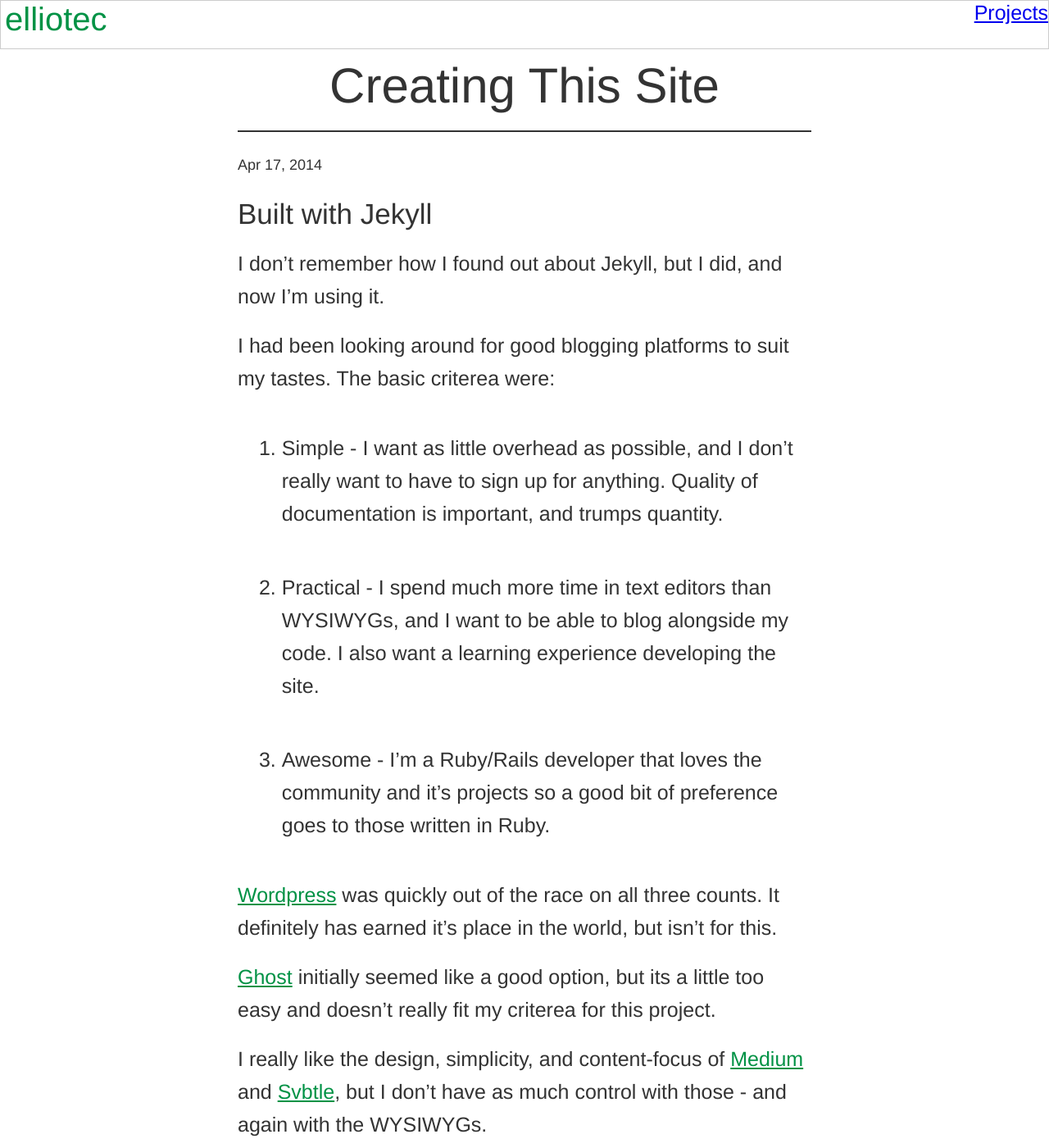
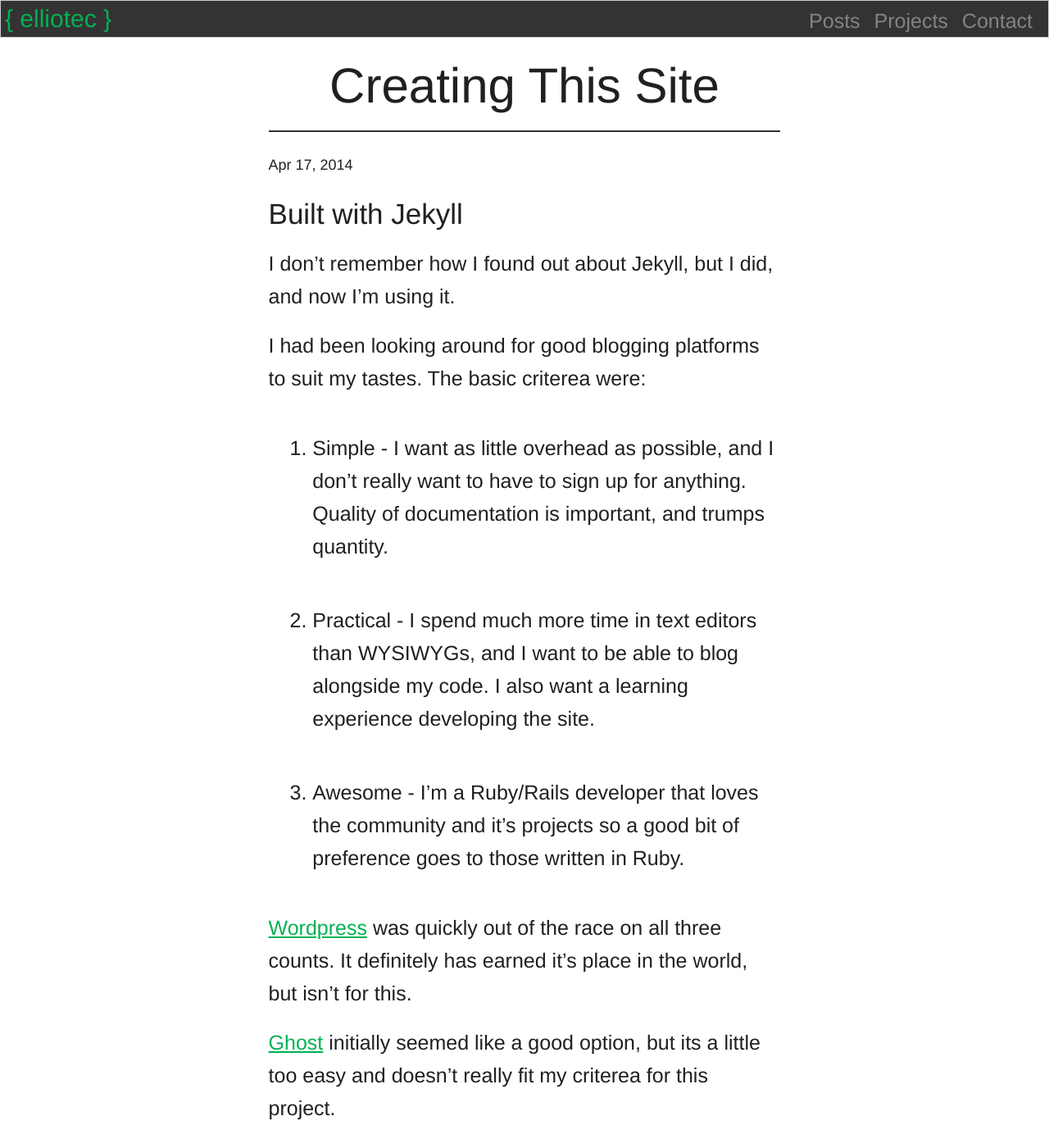
Before and after one commit to elliotec/elliotec.com, a Jekyll site: the page built from _posts/2014-04-17-creating-this-site.md, in a window 1280 px wide and 1400 px high. Shown: the whole window at 82% size. Built offline with Jekyll 4.4.1, drawn with Linux system fonts in a browser that asks for light colours; Markdown is read by kramdown in place of the engine named in the settings.

Commit message:
sassify a bit, mainly header.

```diff
--- a/_config.yml
+++ b/_config.yml
@@ -1,4 +1,4 @@
-name: elliotec
+name: '{ elliotec }'
 markdown: redcarpet
 highlighter: pygments
 description: "Write an awesome description for your new site here. It will appear in your document head meta (for Google search results) and in your feed.xml site description."
--- a/_includes/header.html
+++ b/_includes/header.html
@@ -2,7 +2,9 @@
   <header>
     <a class="logo" href="/">{{ site.name }}</a>
     <nav>
+      <a href="/posts">Posts</a>
       <a href="/projects">Projects</a>
+      <a href="#">Contact</a>
     </nav>
   </header>
 </div>
--- a/_layouts/default.html
+++ b/_layouts/default.html
@@ -1,19 +1,9 @@
 <!doctype html>
-<html class="no-js">
-
+<html>
   {% include head.html %}
-
-    <body>
-
+  <body>
     {% include header.html %}
-
-    <div class="page-content">
-      <div class="wrap">
       {{ content }}
-      </div>
-    </div>
-
     {% include footer.html %}
-
-    </body>
+  </body>
 </html>
--- a/_layouts/page.html
+++ b/_layouts/page.html
@@ -2,13 +2,9 @@
 layout: default
 ---
 <div class="post">
-
-  <header class="post-header">
+  <article class="post-content">
     <h1>{{ page.title }}</h1>
-  </header>
-
-  <article class="post-content">
-  {{ content }}
+    <p id="date">{{ page.date | date: "%b %-d, %Y" }}</p>
+    {{ content }}
   </article>
-
 </div>
--- a/_layouts/post.html
+++ /dev/null
@@ -1,13 +0,0 @@
----
-layout: default
----
-<div class="post">
-  <article class="post-content">
-    <h1>{{ page.title }}</h1>
-    <p id="date">{{ page.date | date: "%b %-d, %Y" }}</p>
-    <p class="meta">
-      {% if page.author %} • {{ page.author }}{% endif %}{% if page.meta %} • {{ page.meta }}{% endif %}
-    </p>
-    {{ content }}
-  </article>
-</div>
--- a/css/main.scss
+++ b/css/main.scss
@@ -4,52 +4,73 @@
 @import "bourbon/bourbon";
 @import "neat/neat";
 
-$width: 700px;
-$thegreen: #009245;
+$thegreen: #00b253;
 
 body {
-  min-width: $width;
+  @include span-columns(12);
   background: #fff;
-  color: #333;
-  font-family: 'Helvetica', 'Open Sans', sans-serif;
+  color: #202020;
+  font-family: 'Helvetica Neue', 'Helvetica', 'Open Sans', sans-serif;
   font-weight: 400;
   font-size: 25px;
 }
 
-h1 {
-  margin-top: 30px;
-  font-weight: 500;
-  font-size: 70px;
-}
-
 .header-cont {
-  width:100%;
+  @include span-columns(12);
   position:fixed;
   top:0px;
 
   header {
-    min-height: 60px;
-    background-color: #fff;
-    margin:0px auto;
+    @include outer-container;
+    min-height: 45px;
+    background-color: #333;
     border:1px solid #CCC;
 
     nav {
-      display:inline;
-      float: right;
+      @include span-columns(3);
+      @include shift(6);
+      margin-top: 10px;
+
+      a {
+        padding: 5px;
+        text-decoration: none;
+        color: #848484;
       }
 
-    .logo{
+      a:hover {
         color: $thegreen;
-      padding-left: 5px;
+      }
+    }
+
+    .logo {
+      @include span-columns(3);
+      color: $thegreen;
+      font-size: 30px;
+      padding: 5px;
       text-decoration: none;
-      font-size: 40px;
     }
   }
 }
 
+.post {
+  @include outer-container;
+  margin-top: 60px;
+
   .post-content {
-  width: $width;
-  margin: 0 auto;
+    @include span-columns(6);
+    @include shift(3);
+
+    .posts {
+      @include span-columns(6);
+      @include shift(3);
+      text-align: center;
+      margin-top: 30px;
+
+      li {
+        list-style-type: none;
+        font-size: 35px;
+      }
+    }
 
     #date {
       font-size: 18px;
@@ -57,7 +78,7 @@ h1 {
 
     h1 {
       text-align: center;
-    margin-top: 70px;
+      margin-top: 10px;
       font-weight: 500;
       font-size: 60px;
       border-bottom: 2px solid #333;
@@ -115,16 +136,5 @@ h1 {
         line-height: 30px;
       }
     }
-
-  footer {
-    font-size: 16px;
-    font-style: italic;
-    font-weight: 600;
-    margin-top: 30px;
-    margin-bottom: 30px;
-
-    a {
-      text-decoration: none;
   }
 }
-}
```
Also changed, not shown: _layouts/posts.html (added, +13 -0 lines), _posts/2014-04-17-creating-this-site.md (+1 -1 lines), posts/index.md (added, +4 -0 lines). Lines whose indentation alone changed are shown as unchanged.
